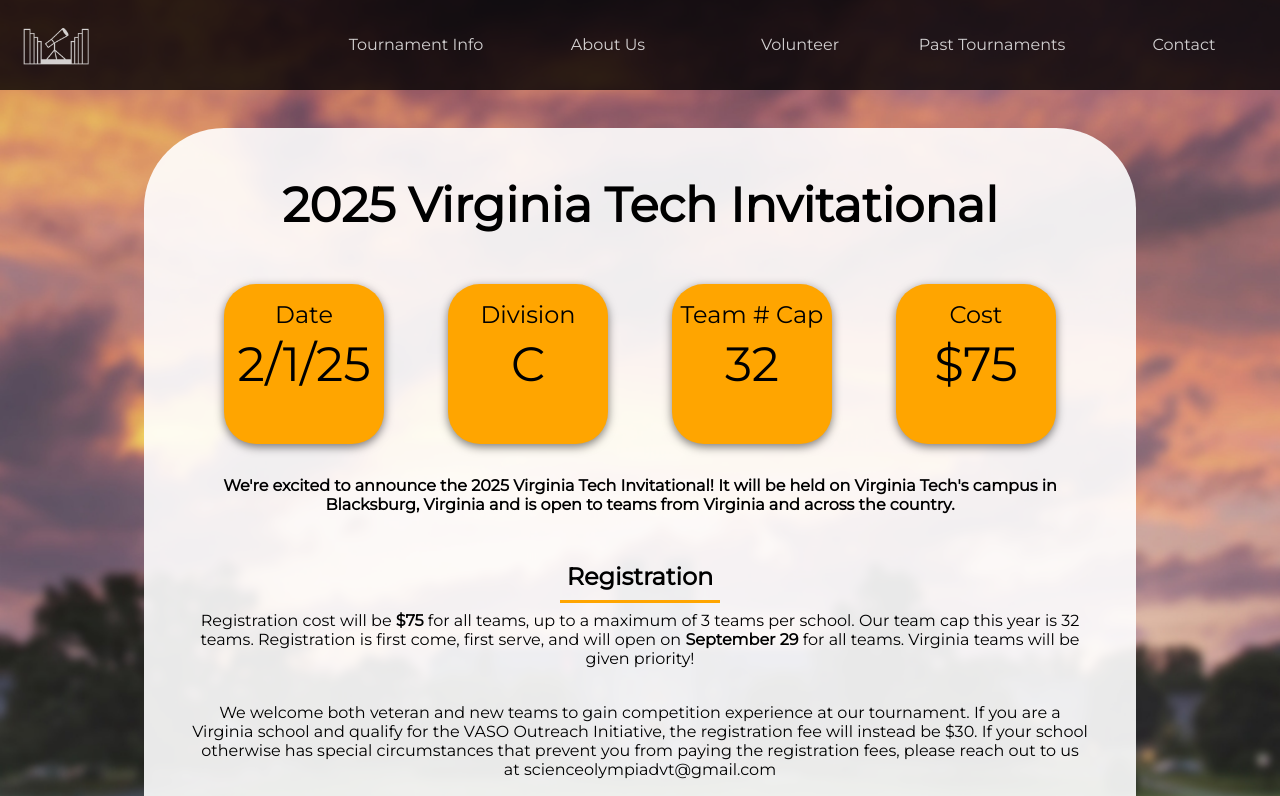
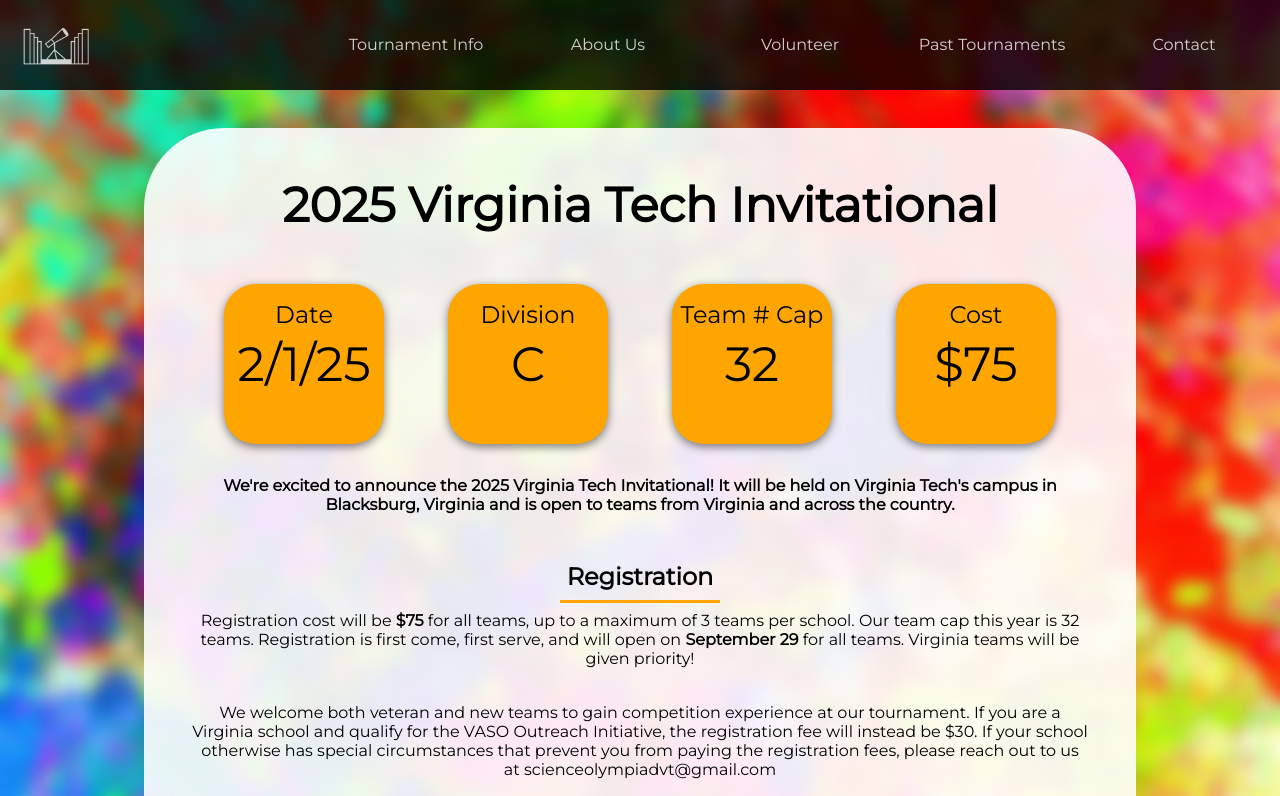
Before and after one commit to Pojoto/sovt-website, a SvelteKit app: page /tournament-info in a window 1280 px wide. Shown: the top 796 px of the page. Built offline with nearby package versions, Linux system fonts and the light colour scheme.

Commit message:
updated background image and other stuff

```diff
--- a/src/routes/tournament-info/+page.svelte
+++ b/src/routes/tournament-info/+page.svelte
@@ -181,7 +181,7 @@
 
     .bg-image {
         /* The image used */
-        background-image: url("/images/drillfield_sunset.jpg");
+        background-image: url("/images/color_splash_background.jpg");
         z-index: -1;
         /* Full height */
         /* height: 100vh;
```
Also changed, not shown: static/images/color_splash_background.jpg (added).
